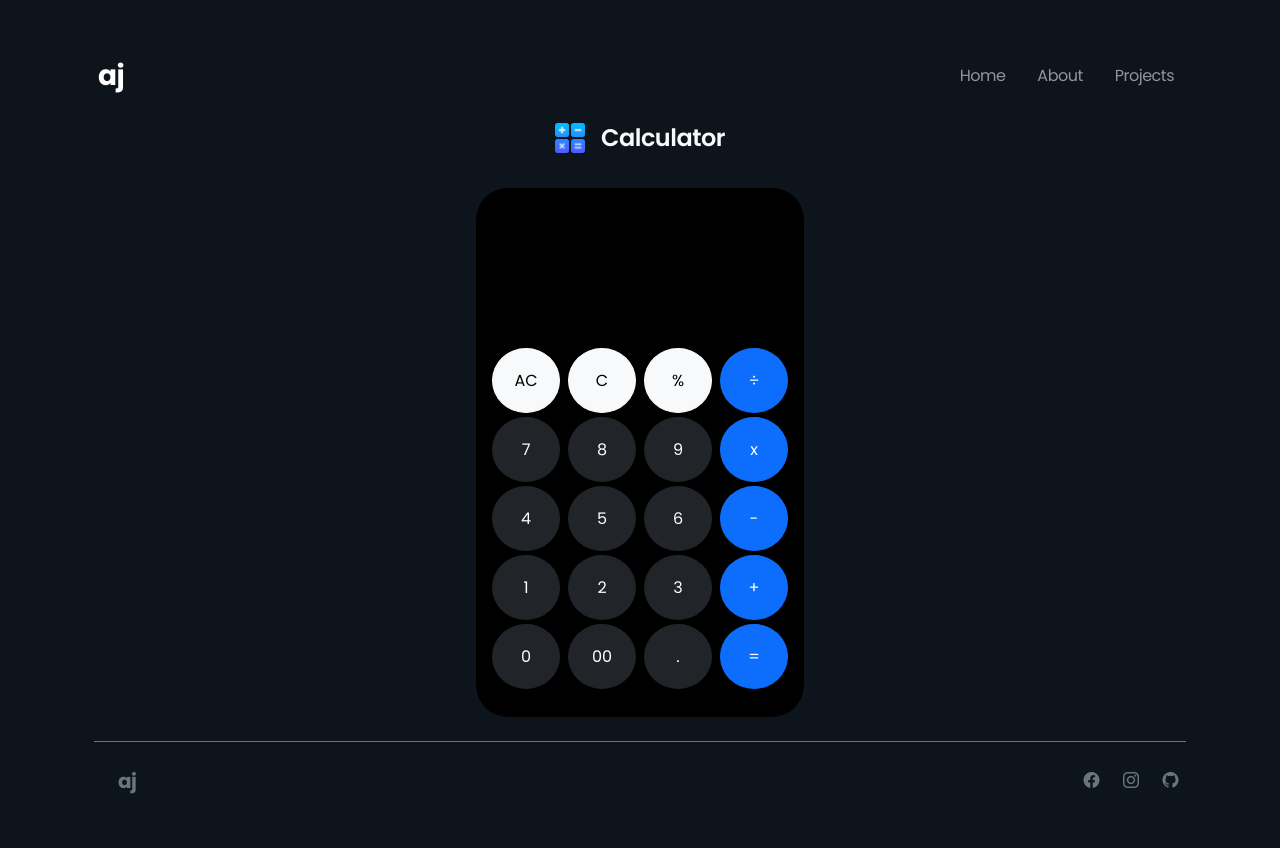
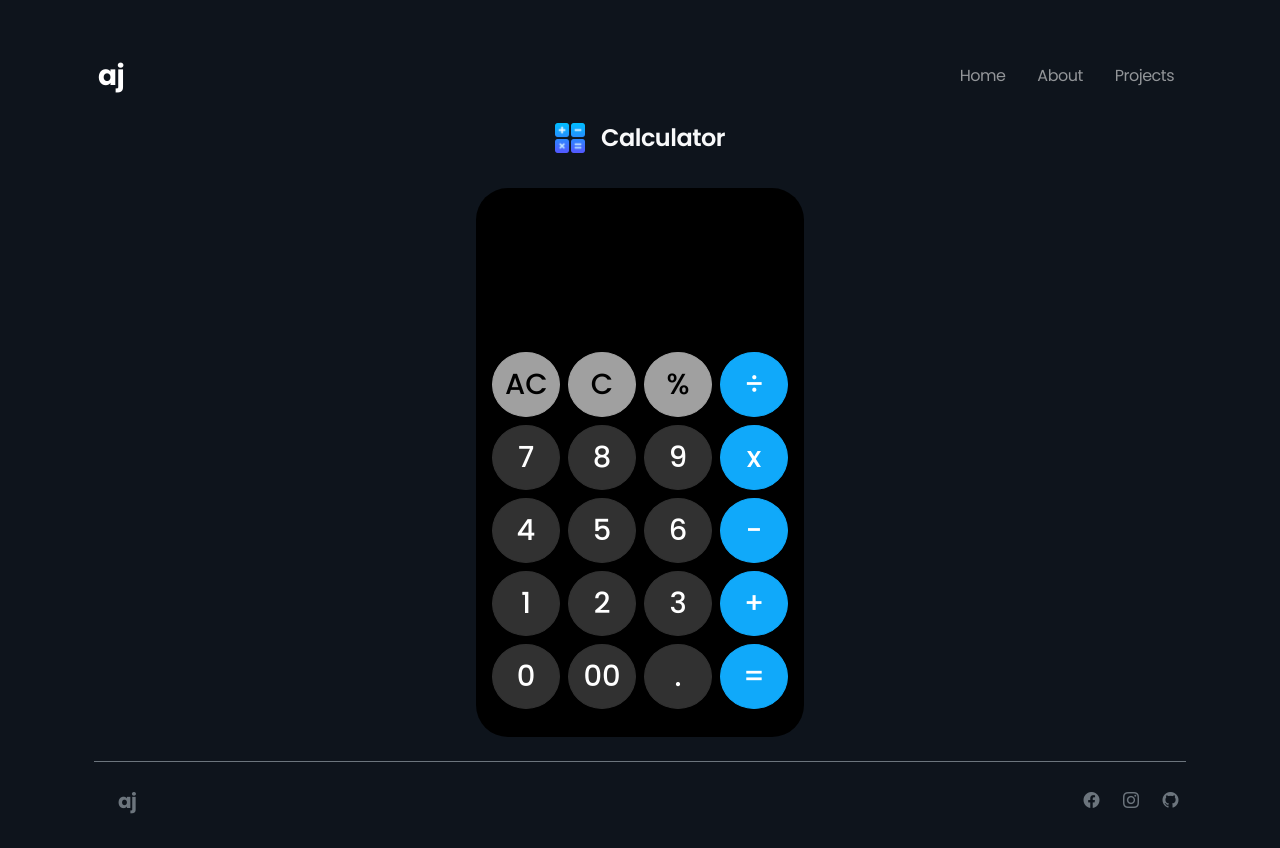
Before and after one commit to ajoxales/lex-portfolio, a Next.js app: page /projects/calculator in a window 1280 px wide. Built offline with nearby package versions, Linux system fonts and the light colour scheme.

Commit message:
minor fixes

```diff
--- a/src/app/layout.js
+++ b/src/app/layout.js
@@ -3,7 +3,6 @@ import { Poppins } from "next/font/google";
 import NavbarComp from "@/components/NavbarComp";
 import Footer from "@/components/Footer";
 import "../app/globals.css";
-import styles from "@/app/projects/calculator/styles/styles.module.css";
 
 const poppins = Poppins({
 	subsets: ["latin"],
--- a/src/app/projects/calculator/components/Calculator.js
+++ b/src/app/projects/calculator/components/Calculator.js
@@ -1,5 +1,5 @@
 import React from "react";
-import styles from "@/app/projects/calculator/styles/styles.module.css";
+import "@/app/projects/calculator/styles/styles.css";
 import { useState, useEffect } from "react";
 
 function Calculator() {
@@ -65,7 +65,7 @@ function Calculator() {
 				<div>
 					<input
 						type="text"
-						className={`${styles.display} bg-black text-white border-0 rounded`}
+						className={`display bg-black text-white border-0 rounded`}
 						style={{ textAlign: "right" }}
 						value={result}
 						onChange={handleChange}
@@ -75,26 +75,26 @@ function Calculator() {
 				<div className="row mt-3">
 					<button
 						onClick={handleAllClear}
-						className={`${styles.buttonsGray} col rounded-circle btn btn-light`}>
+						className={`buttonsGray col rounded-circle btn btn-light`}>
 						AC
 					</button>
 
 					<button
 						onClick={handleClear}
-						className={`${styles.buttonsGray} col rounded-circle btn btn-light`}
+						className={`buttonsGray col rounded-circle btn btn-light`}
 						variant="secondary">
 						C
 					</button>
 					<button
 						onClick={handleClick}
-						className={`${styles.buttonsGray} col rounded-circle btn btn-light`}
+						className={`buttonsGray col rounded-circle btn btn-light`}
 						variant="secondary"
 						name="%">
 						%
 					</button>
 					<button
 						onClick={handleClick}
-						className={`${styles.buttonsOrange} col rounded-circle btn btn-primary`}
+						className={`buttonsOrange col rounded-circle btn btn-primary`}
 						name="/">
 						÷
 					</button>
@@ -103,25 +103,25 @@ function Calculator() {
 					<button
 						name="7"
 						onClick={handleClick}
-						className={`${styles.buttons} col rounded-circle btn btn-dark`}>
+						className={`buttons col rounded-circle btn btn-dark`}>
 						7
 					</button>
 					<button
 						name="8"
 						onClick={handleClick}
-						className={`${styles.buttons} col rounded-circle btn btn-dark`}>
+						className={` buttons col rounded-circle btn btn-dark`}>
 						8
 					</button>
 					<button
 						name="9"
 						onClick={handleClick}
-						className={`${styles.buttons} col rounded-circle btn btn-dark`}>
+						className={` buttons col rounded-circle btn btn-dark`}>
 						9
 					</button>
 					<button
 						name="*"
 						onClick={handleClick}
-						className={`${styles.buttonsOrange} col rounded-circle btn btn-primary`}>
+						className={` buttonsOrange col rounded-circle btn btn-primary`}>
 						x
 					</button>
 				</div>
@@ -129,25 +129,25 @@ function Calculator() {
 					<button
 						name="4"
 						onClick={handleClick}
-						className={`${styles.buttons} col rounded-circle btn btn-dark`}>
+						className={` buttons col rounded-circle btn btn-dark`}>
 						4
 					</button>
 					<button
 						name="5"
 						onClick={handleClick}
-						className={`${styles.buttons} col rounded-circle btn btn-dark`}>
+						className={` buttons col rounded-circle btn btn-dark`}>
 						5
 					</button>
 					<button
 						name="6"
 						onClick={handleClick}
-						className={`${styles.buttons} col rounded-circle btn btn-dark`}>
+						className={` buttons col rounded-circle btn btn-dark`}>
 						6
 					</button>
 					<button
 						name="-"
 						onClick={handleClick}
-						className={`${styles.buttonsOrange} col rounded-circle btn btn-primary`}>
+						className={` buttonsOrange col rounded-circle btn btn-primary`}>
 						-
 					</button>
 				</div>
@@ -155,25 +155,25 @@ function Calculator() {
 					<button
 						name="1"
 						onClick={handleClick}
-						className={`${styles.buttons} col rounded-circle btn btn-dark`}>
+						className={` buttons col rounded-circle btn btn-dark`}>
 						1
 					</button>
 					<button
 						name="2"
 						onClick={handleClick}
-						className={`${styles.buttons} col rounded-circle btn btn-dark`}>
+						className={` buttons col rounded-circle btn btn-dark`}>
 						2
 					</button>
 					<button
 						name="3"
 						onClick={handleClick}
-						className={`${styles.buttons} col rounded-circle btn btn-dark`}>
+						className={` buttons col rounded-circle btn btn-dark`}>
 						3
 					</button>
 					<button
 						name="+"
 						onClick={handleClick}
-						className={`${styles.buttonsOrange} col rounded-circle btn btn-primary`}>
+						className={` buttonsOrange col rounded-circle btn btn-primary`}>
 						+
 					</button>
 				</div>
@@ -181,24 +181,24 @@ function Calculator() {
 					<button
 						name="0"
 						onClick={handleClick}
-						className={`${styles.buttons} col rounded-circle btn btn-dark`}>
+						className={` buttons col rounded-circle btn btn-dark`}>
 						0
 					</button>
 					<button
 						name="00"
 						onClick={handleClick}
-						className={`${styles.buttons} col rounded-circle btn btn-dark`}>
+						className={` buttons col rounded-circle btn btn-dark`}>
 						00
 					</button>
 					<button
 						name="."
 						onClick={handleClick}
-						className={`${styles.buttons} col rounded-circle btn btn-dark`}>
+						className={`buttons col rounded-circle btn btn-dark`}>
 						.
 					</button>
 					<button
 						onClick={handleCalculate}
-						className={`${styles.buttonsOrange} col rounded-circle btn btn-primary`}>
+						className={` buttonsOrange col rounded-circle btn btn-primary`}>
 						=
 					</button>
 				</div>
--- a/src/app/projects/calculator/components/HeaderComponent.js
+++ b/src/app/projects/calculator/components/HeaderComponent.js
@@ -2,7 +2,6 @@
 import React from "react";
 import Image from "next/image";
 import icon from "../assets/calculator1.png";
-import styles from "@/app/projects/calculator/styles/styles.module.css";
 
 const HeaderComponent = () => {
 	return (
--- a/src/app/projects/calculator/page.js
+++ b/src/app/projects/calculator/page.js
@@ -4,11 +4,10 @@ import "bootstrap/dist/css/bootstrap.css";
 import "bootstrap-icons/font/bootstrap-icons.css";
 import HeaderComponent from "@/app/projects/calculator/components/HeaderComponent";
 import Calculator from "@/app/projects/calculator/components/Calculator";
-import styles from "@/app/projects/calculator/styles/styles.module.css";
 
 const Page = () => {
 	return (
-		<div className={styles.className}>
+		<div>
 			<HeaderComponent />
 			<Calculator />
 		</div>
--- a/src/components/Footer.js
+++ b/src/components/Footer.js
@@ -38,7 +38,7 @@ const Footer = () => {
 							</li>
 							<li className="ms-3">
 								<a
-									class="text-muted"
+									className="text-muted"
 									href="https://github.com/ajoxales">
 									<i className="bi bi-github text-secondary me-2"></i>
 								</a>
```
Also changed, not shown: src/app/projects/calculator/styles/styles.css (renamed from src/app/projects/calculator/styles/styles.module.css).
